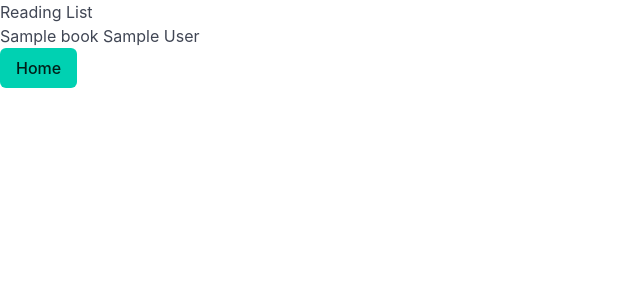
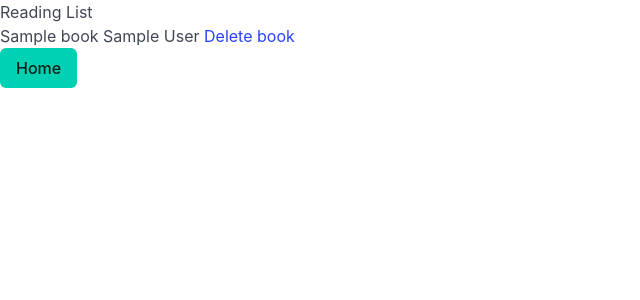
Before and after one commit to seekingcat/reading-tracker, a Flask app: template templates/viewtitle.html in a window 1280 px wide. Shown: the top 300 px of the page, without its empty margins (0-640 px from the left). Run offline with Flask 3, Linux system fonts and the light colour scheme; the template is opened without the code that fills it: most values are stand-ins (such as "Sample title", 1, 10 or a date in 2020).

Commit message:
reconfigure database

```diff
--- a/database.py
+++ b/database.py
@@ -34,7 +34,7 @@ def get_all_books():
     for book in books:
         result.append({
             'id': book['book_id'],
-            'name': book['title'],
+            'title': book['title'],
             'author': book['author'],
             'status': book['status']
         })
@@ -48,7 +48,7 @@ def add_book(title, author, status):
     cursor = conn.cursor()
 
     cursor.execute(
-        'INSERT INTO book (title, author, status) VALUES (?, ?, ?)',
+        'INSERT INTO book (title, author, status, added_at) VALUES (?, ?, ?, ?)',
         (title, author, status, datetime.now().date().isoformat())
     )
 
@@ -56,7 +56,6 @@ def add_book(title, author, status):
     conn.close()
 
 
-
 if __name__ == '__main__':
     init_db()
     print("Database created!")
--- a/templates/viewtitle.html
+++ b/templates/viewtitle.html
@@ -10,9 +10,10 @@
 <body>
     <h1>Reading List</h1>
     <ul>
-        {% for book in data.book %}
+        {% for book in result.book %}
             <li>
                 {{ book.title }} {{ book.author}}
+                <a href=""><button>Delete book</button></a>
             </li>
         {% endfor %}
     </ul>
```
Also changed, not shown: book.db.
